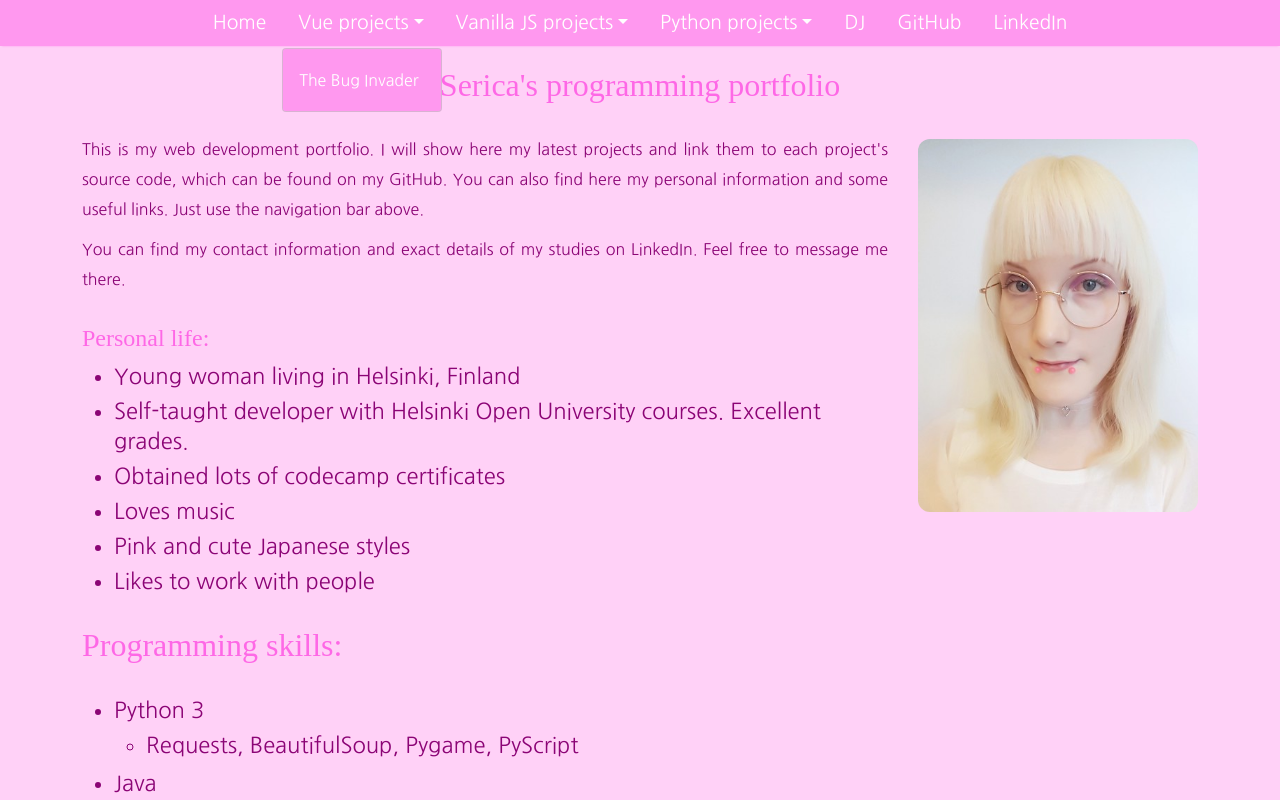
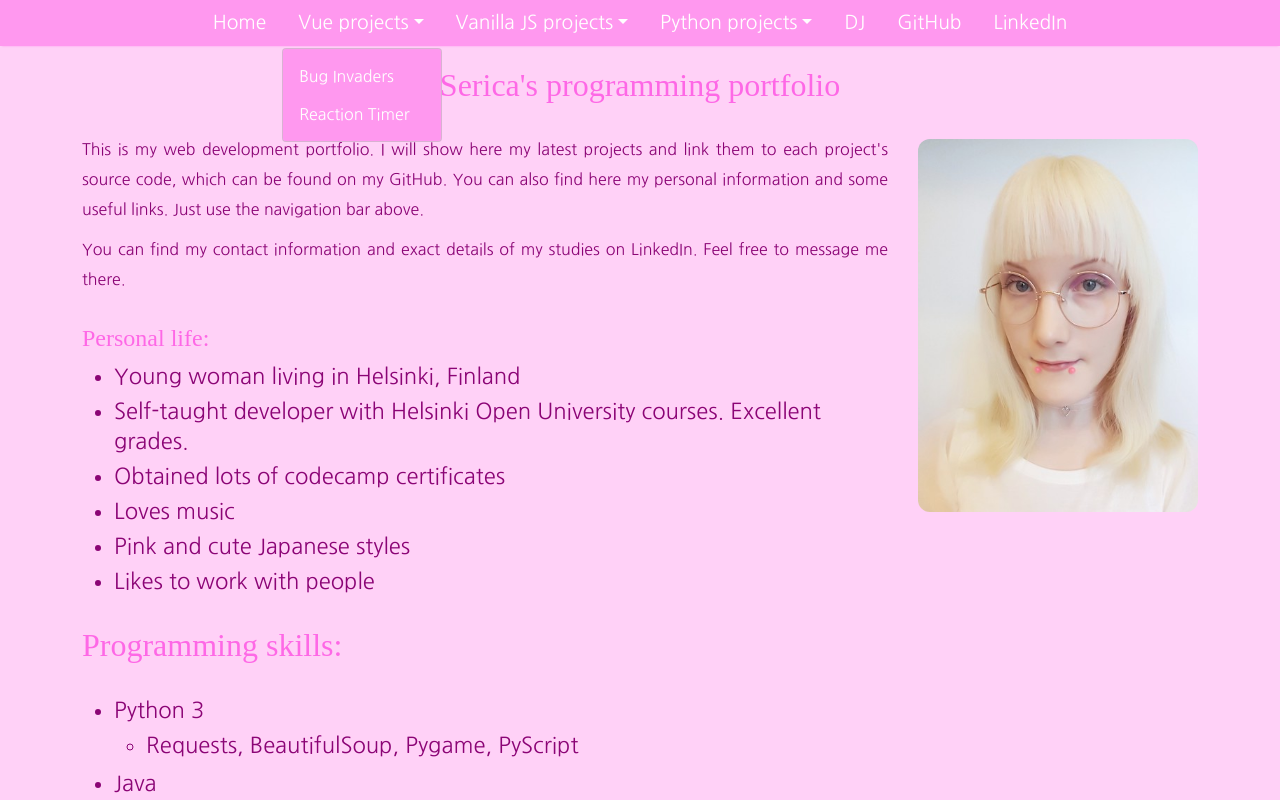
Before and after one commit to sericakitty/sericakitty.github.io, a Vue app: page / in a window 1280 px wide. Both pictures are taken after a click on the button "Vue projects". Shown: the top 800 px of the page. Built offline with nearby package versions, Linux system fonts and the light colour scheme; a web font is replaced by a local one.

Commit message:
update bug-invaders url

```diff
--- a/src/components/TheNavbar.vue
+++ b/src/components/TheNavbar.vue
@@ -3,7 +3,6 @@
     <header class="header" id="header">
       <nav>
         <ul class="nav justify-content-center navbar">
-
           <li class="nav-item">
             <router-link :to="{ name: 'home' }" class="nav-link navtext">Home</router-link>
           </li>
@@ -12,7 +11,8 @@
             <div class="dropdown show">
               <a class="dropdown-toggle nav-link navtext" role="button" id="dropdownMenuLink" data-bs-toggle="dropdown" aria-haspopup="true" aria-expanded="true">Vue projects</a>
               <div class="dropdown-menu" aria-labelledby="dropdownMenuLink">
-								<router-link :to="{ name: 'buginvader' }" class="nav-link navtext">The Bug Invader</router-link>
+                <a href="https://sericakitty.github.io/bug-invaders/" class="dropdown-item">Bug Invaders</a>
+                <a href="https://sericakitty.github.io/reaction-timer/" class="dropdown-item">Reaction Timer</a>
               </div>
             </div>
           </li>
@@ -34,7 +34,6 @@
                 <a href="https://sericakitty.github.io/timecalculator" class="dropdown-item">Time calculator</a>
                 <a href="https://sericakitty.github.io/fromthehat" class="dropdown-item">From the Hat</a>
                 <a href="https://sericakitty.github.io/tictactoe" class="dropdown-item">Tic-tac-toe</a>
-
               </div>
             </div>
           </li>
@@ -50,20 +49,14 @@
           <li class="nav-item">
             <a href="https://www.linkedin.com/in/serica-suhonen/" class="nav-link navtext" target="_blank">LinkedIn</a>
           </li>
-
         </ul>
       </nav>
-
     </header>
   </section>
 </template>
 
 <script>
-
-	export default {
-	};
-
+export default {};
 </script>
 
-<style lang='css'>
-</style>
+<style lang="css"></style>
```
Lines whose indentation alone changed are shown as unchanged.
